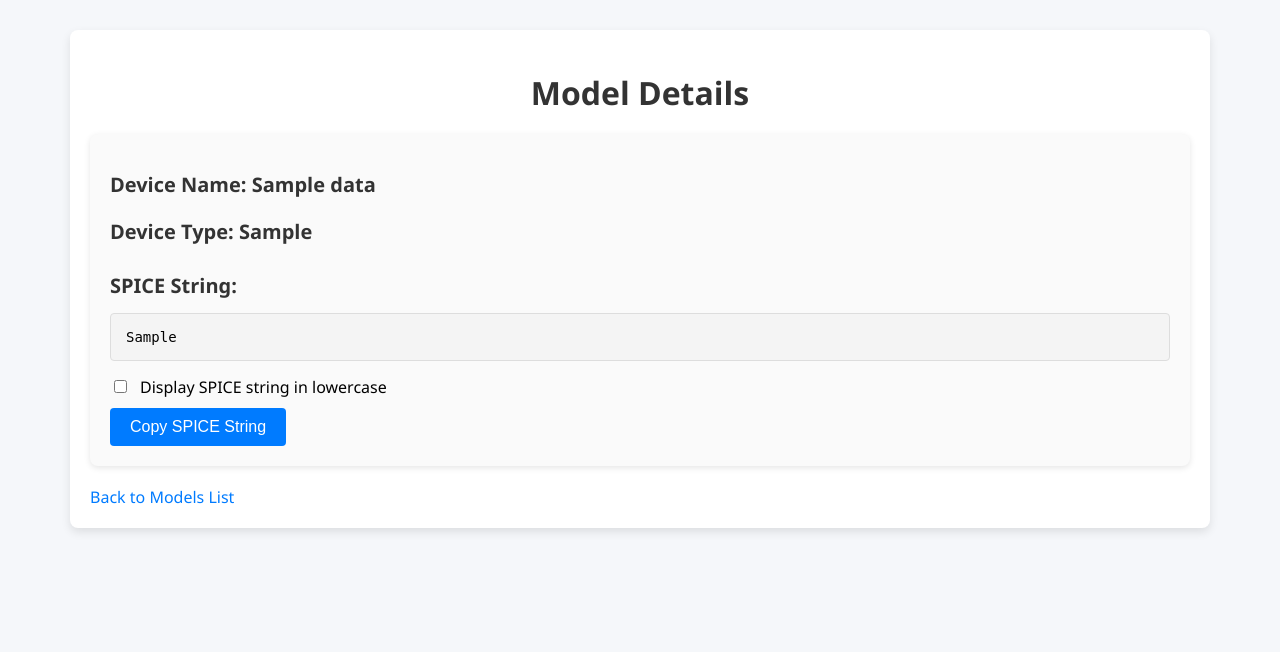
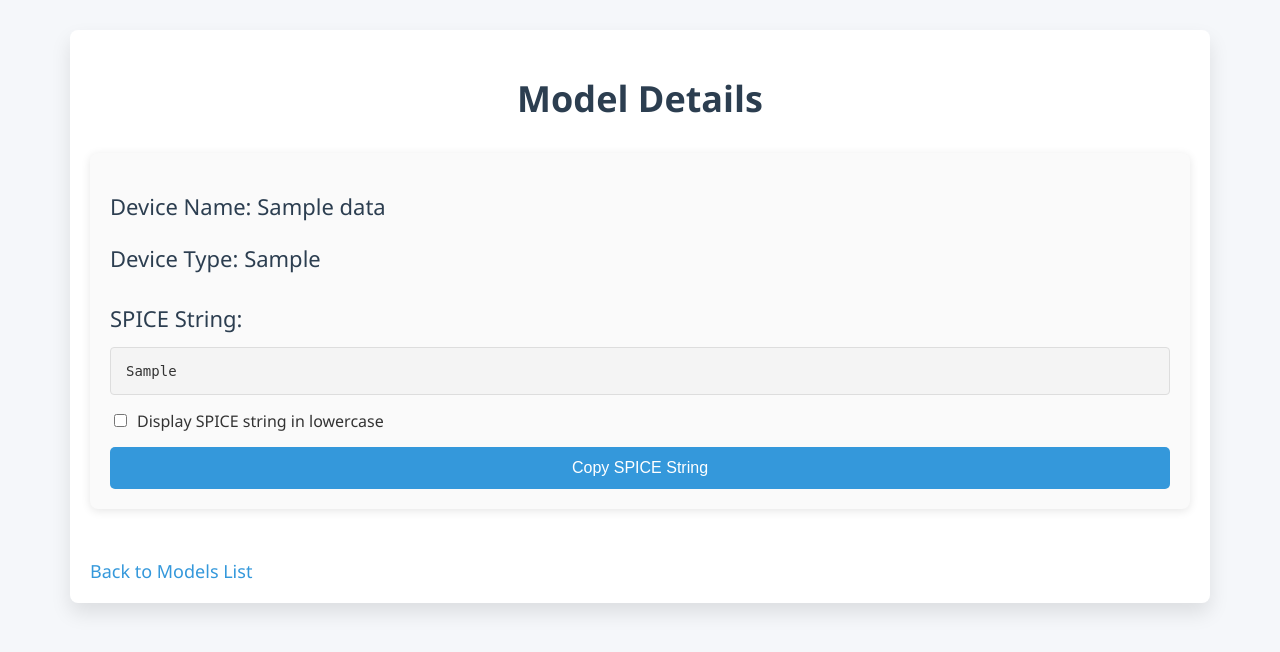
Before and after one commit to hotstaff/spice_model_manager, a Flask app: page /models/1 in a window 1280 px wide. Shown: the top 652 px of the page. Run offline with Flask 3, Linux system fonts and the light colour scheme; tables that the repository leaves empty hold one stand-in row (values such as "Sample post").

Commit message:
modified:   templates/model_detail.html

```diff
--- a/templates/model_detail.html
+++ b/templates/model_detail.html
@@ -10,6 +10,7 @@
             background-color: #f5f7fa;
             margin: 0;
             padding: 0;
+            color: #333;
         }
         .container {
             max-width: 1100px;
@@ -17,24 +18,27 @@
             padding: 20px;
             background-color: #ffffff;
             border-radius: 8px;
-            box-shadow: 0 4px 10px rgba(0, 0, 0, 0.1);
+            box-shadow: 0 10px 20px rgba(0, 0, 0, 0.1);
         }
         h1 {
             text-align: center;
-            color: #333;
-            font-size: 32px;
-            margin-bottom: 20px;
+            font-size: 36px;
+            color: #2c3e50;
+            margin-bottom: 30px;
+            font-weight: 600;
         }
         h2, h3, h4 {
-            color: #333;
-            font-size: 20px;
+            color: #2c3e50;
+            font-size: 22px;
             margin-bottom: 10px;
+            font-weight: 500;
         }
         .model-info {
             padding: 20px;
             border-radius: 8px;
             background-color: #fafafa;
-            box-shadow: 0 2px 6px rgba(0, 0, 0, 0.1);
+            box-shadow: 0 2px 10px rgba(0, 0, 0, 0.1);
+            margin-bottom: 30px;
         }
         pre {
             background-color: #f4f4f4;
@@ -44,27 +48,34 @@
             overflow-x: auto;
             font-size: 14px;
             white-space: pre-wrap;
+            word-wrap: break-word;
         }
         .copy-button {
-            margin-top: 10px;
-            padding: 10px 20px;
+            margin-top: 15px;
+            padding: 12px 24px;
             font-size: 16px;
             color: white;
-            background-color: #007BFF;
+            background-color: #3498db;
             border: none;
-            border-radius: 4px;
+            border-radius: 5px;
             cursor: pointer;
-            transition: background-color 0.3s ease;
+            transition: background-color 0.3s ease, transform 0.2s ease;
+            display: block;
+            width: 100%;
         }
         .copy-button:hover {
-            background-color: #0056b3;
+            background-color: #2980b9;
+            transform: scale(1.05);
+        }
+        .copy-button:focus {
+            outline: none;
         }
         a {
             display: inline-block;
             margin-top: 20px;
             text-decoration: none;
-            color: #007BFF;
-            font-size: 16px;
+            color: #3498db;
+            font-size: 18px;
             text-align: center;
         }
         a:hover {
@@ -74,12 +85,11 @@
             margin-top: 15px;
             display: flex;
             align-items: center;
-        }
-        .lowercase-toggle label {
-            margin-left: 10px;
             font-size: 16px;
         }
-
+        .lowercase-toggle input {
+            margin-right: 10px;
+        }
         .image-grid {
             display: grid;
             grid-template-columns: repeat(2, 1fr);
```
Also changed, not shown: other parts of templates/model_detail.html (+14 -11 lines).
